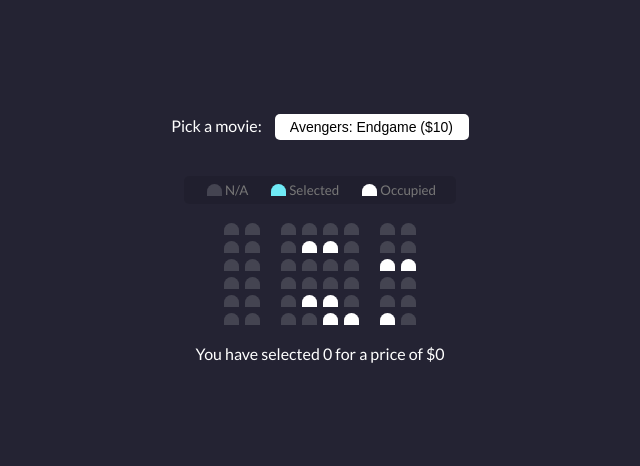
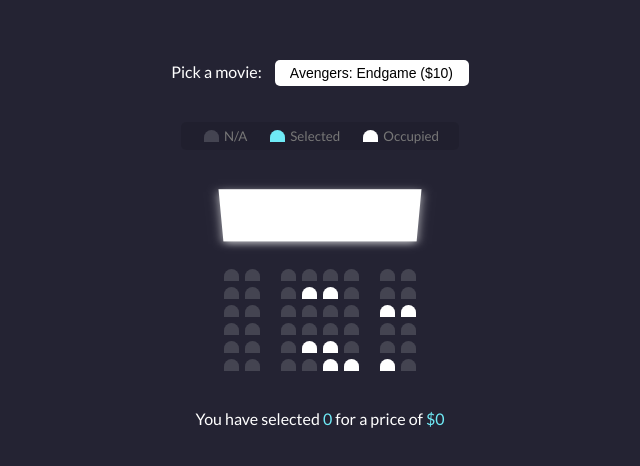
Before and after one commit to thedanielenrico/movieSeatSelector, a plain HTML site: page index.html in a window 1280 px wide. Shown: the part 164-630 px from the top of the page, without its empty margins (320-960 px from the left). Drawn offline with Linux system fonts and the light colour scheme.

Commit message:
finish styles

```diff
--- a/style.css
+++ b/style.css
@@ -30,6 +30,11 @@ body {
     -moz-appearance: none;
     -webkit-appearance: none;
     appearance: none;
+}
+
+.container {
+    perspective: 1000px;
+    margin-bottom: 30px;
 }
 
 .seat {
@@ -84,6 +89,27 @@ body {
     margin: 0px 10px;
 }
 
+.showcase li small {
+    margin-left: 2px;
+}
+
 .row {
     display: flex;
 }
+
+.screen {
+    background-color: #fff;
+    height: 70px;
+    width: 100%;
+    margin: 15px 0px;
+    transform: rotateX(-45deg);
+    box-shadow: 0 3px 10px rgba(255, 255, 255, 0.7);
+}
+
+p.text {
+    margin: 5px 0px;
+}
+
+p.text span {
+    color: #6feaf6;
+}
```
